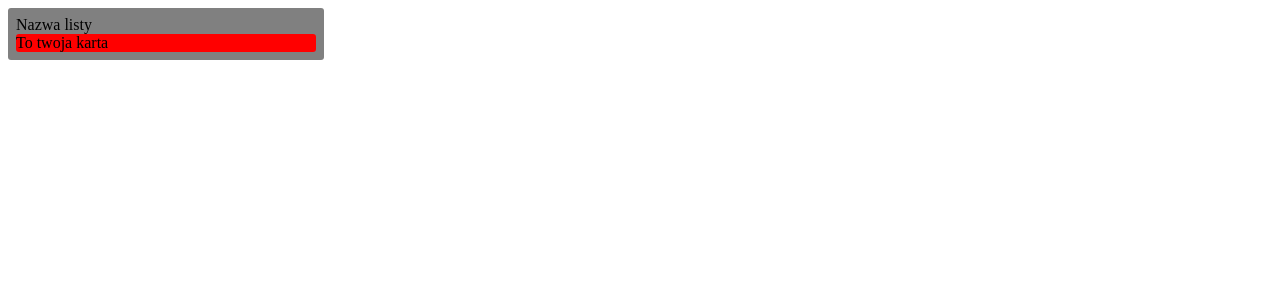
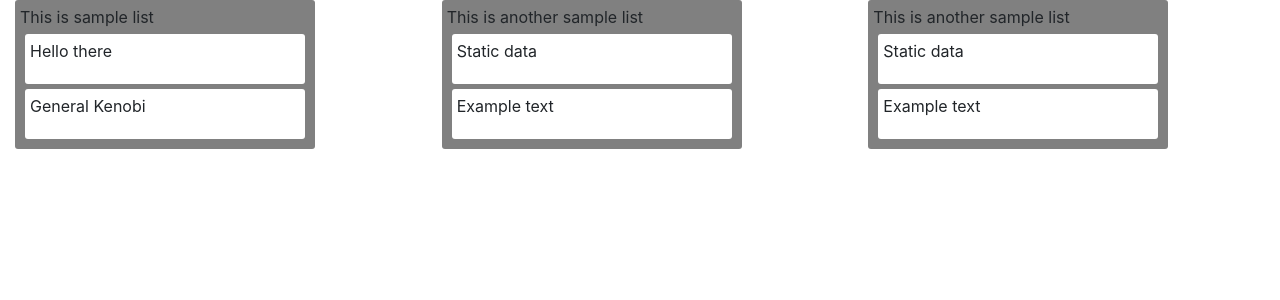
Before and after one commit to pawelsienkiewicz/ollert, a React (Create React App) app: page / in a window 1280 px wide. Shown: the top 300 px of the page. Built offline with nearby package versions, Linux system fonts and the light colour scheme.

Commit message:
Lists with cards are connected to store with static data

```diff
--- a/package.json
+++ b/package.json
@@ -6,6 +6,7 @@
     "@testing-library/jest-dom": "^5.11.4",
     "@testing-library/react": "^11.1.0",
     "@testing-library/user-event": "^12.1.10",
+    "bootstrap": "^4.6.0",
     "react": "^17.0.1",
     "react-dom": "^17.0.1",
     "react-redux": "^7.2.2",
--- a/src/components/App.jsx
+++ b/src/components/App.jsx
@@ -1,10 +1,26 @@
 import React from "react";
 import List from "../components/List";
+import { connect } from "react-redux";
 
 class App extends React.Component {
   render() {
-    return <List title={"Nazwa listy"} />;
+    const { lists } = this.props;
+    return (
+      <div className="container-fluid">
+        <div className="row">
+          {lists.map((list) => (
+            <div class="col-sm">
+              <List title={list.title} cards={list.cards} key={list.id} />
+            </div>
+          ))}
+        </div>
+      </div>
+    );
   }
 }
 
-export default App;
+const mapStateToProps = (state) => ({
+  lists: state.lists,
+});
+
+export default connect(mapStateToProps)(App);
--- a/src/components/Card.jsx
+++ b/src/components/Card.jsx
@@ -2,13 +2,16 @@ import React from "react";
 import styled from "styled-components";
 
 export const StyledCard = styled.div`
-  background: red;
+  background: white;
   border-radius: 3px;
+  margin: 5px;
   width: auto;
+  height: 50px;
+  padding: 5px;
 `;
 
-const Card = () => {
-  return <StyledCard>To twoja karta</StyledCard>;
+const Card = ({ text }) => {
+  return <StyledCard>{text}</StyledCard>;
 };
 
 export default Card;
--- a/src/components/List.jsx
+++ b/src/components/List.jsx
@@ -6,14 +6,16 @@ const StyledList = styled.div`
   background: grey;
   border-radius: 3px;
   width: 300px;
-  padding: 8px 8px;
+  padding: 5px;
 `;
 
-const List = ({ title }) => {
+const List = ({ title, cards }) => {
   return (
     <StyledList>
-      {title}
-      <Card />
+      <div>{title}</div>
+      {cards.map((card) => (
+        <Card text={card.text} key={card.id} />
+      ))}
     </StyledList>
   );
 };
--- a/src/index.js
+++ b/src/index.js
@@ -3,6 +3,7 @@ import ReactDOM from "react-dom";
 import App from "./components/App";
 import { Provider } from "react-redux";
 import store from "./store/store";
+import "bootstrap/dist/css/bootstrap.css";
 
 ReactDOM.render(
   <Provider store={store}>
--- /dev/null
+++ b/src/reducers/index.js
@@ -0,0 +1,8 @@
+import { combineReducers } from "redux";
+import reducerLists from "./reducerLists";
+
+const mainReducer = combineReducers({
+  lists: reducerLists,
+});
+
+export default mainReducer;
--- a/src/reducers/reducer.js
+++ /dev/null
@@ -1,3 +0,0 @@
-const reducer = () => {};
-
-export default reducer;
--- /dev/null
+++ b/src/reducers/reducerLists.js
@@ -0,0 +1,35 @@
+const initState = [
+  {
+    title: "This is sample list",
+    id: 1,
+    cards: [
+      { id: 2, text: "Hello there" },
+      { id: 3, text: "General Kenobi" },
+    ],
+  },
+  {
+    title: "This is another sample list",
+    id: 4,
+    cards: [
+      { id: 5, text: "Static data" },
+      { id: 6, text: "Example text" },
+    ],
+  },
+  {
+    title: "This is another sample list",
+    id: 7,
+    cards: [
+      { id: 8, text: "Static data" },
+      { id: 9, text: "Example text" },
+    ],
+  },
+];
+
+const reducerLists = (state = initState, action) => {
+  switch (action.type) {
+    default:
+      return state;
+  }
+};
+
+export default reducerLists;
--- a/src/store/store.js
+++ b/src/store/store.js
@@ -1,6 +1,7 @@
 import { createStore } from "redux";
-import reducer from "../reducers/reducer";
+import reducerLists from "../reducers/reducerLists";
+import mainReducer from "../reducers/index";
 
-const store = createStore(reducer);
+const store = createStore(mainReducer);
 
 export default store;
```
Also changed, not shown: 1 other file (tests, documents, lock files or other folders).
